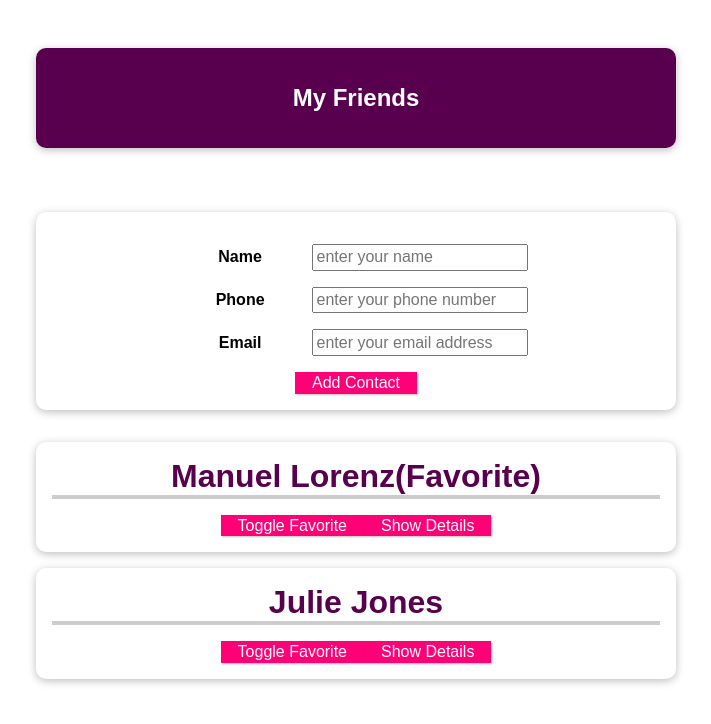
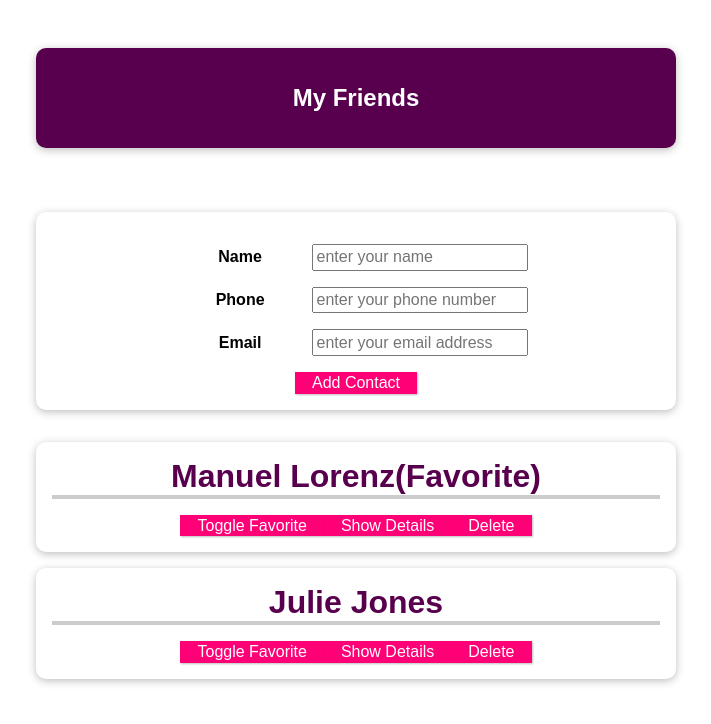
Before and after one commit to shoaibalirts/VUE-component-communication, a Vue app: page / in a window 1280 px wide. Shown: the top 724 px of the page, without its empty margins (284-995 px from the left). Built offline with nearby package versions, Linux system fonts and the light colour scheme.

Commit message:
add delete contact functionality

```diff
--- a/src/App.vue
+++ b/src/App.vue
@@ -16,6 +16,7 @@
         :email-address="friend.email"
         :isFavorite="friend.isFavorite"
         @toggle-favorite="toggleFavoriteStatus"
+        @delete-contact-event="handleDeleteContact"
       ></friend-contact>
     </ul>
   </section>
@@ -73,6 +74,13 @@ export default {
       // console.log(formData);
 
       this.friends.push(newFriend);
+    },
+    handleDeleteContact(contactId) {
+      console.log(contactId);
+
+      this.friends = this.friends.filter((contact) => {
+        return contact.id !== contactId;
+      });
     },
   },
 };
--- a/src/components/FriendContact.vue
+++ b/src/components/FriendContact.vue
@@ -15,6 +15,7 @@
         {{ emailAddress }}
       </li>
     </ul>
+    <button @click="handleDelete">Delete</button>
   </li>
 </template>
 
@@ -47,7 +48,7 @@ export default {
   //     // },
   //   },
   // },
-  emits: ["toggle-favorite"],
+  emits: ["toggle-favorite", "delete-contact-event"],
   // emits: {
   //   "toggle-favorite": function (id) {
   //     if (id) {
@@ -71,6 +72,11 @@ export default {
     toggleFavorite() {
       this.$emit("toggle-favorite", this.id);
     },
+    handleDelete() {
+      console.log("clicked in FriendContact");
+
+      this.$emit("delete-contact-event", this.id);
+    },
   },
 };
 </script>
```
